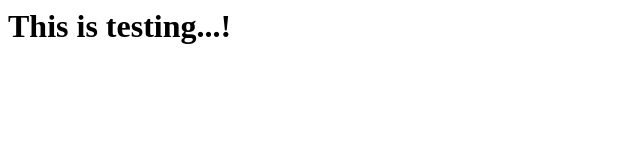
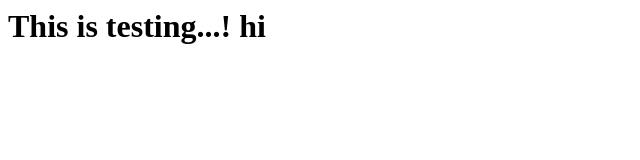
Before and after one commit to nikhilbangar/static, a plain HTML site: page index.html in a window 1280 px wide. Shown: the full height of the page, 0-640 px from the left. Drawn offline with Linux system fonts and the light colour scheme.

Commit message:
Update index.html

```diff
--- a/index.html
+++ b/index.html
@@ -2,6 +2,6 @@
 <head>
 </head>
 <body>
-<h1>This is testing...!</h1>
+<h1>This is testing...! hi</h1>
 </body>
 </html>
```
